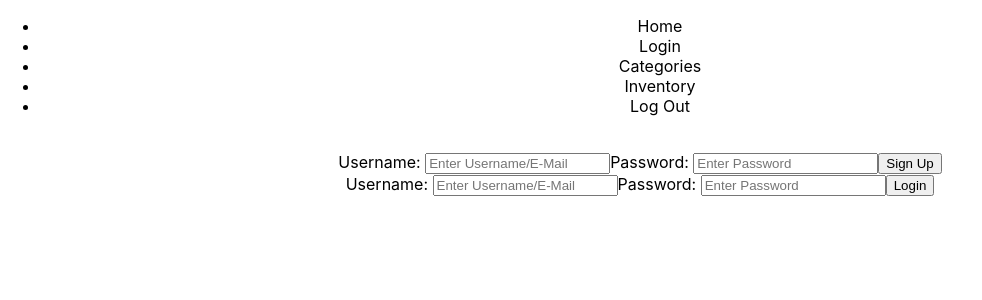
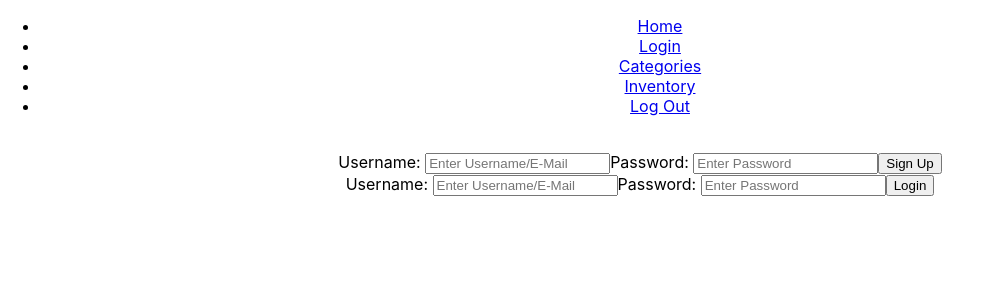
Before and after one commit to djbalabis/FP-Marketplace-client, a React (Create React App) app: page / in a window 1280 px wide. Shown: the top 300 px of the page, without its empty margins (0-982 px from the left). Built offline with nearby package versions, Linux system fonts and the light colour scheme.

Commit message:
added href to navbar links

```diff
--- a/src/components/NavBar.js
+++ b/src/components/NavBar.js
@@ -11,11 +11,11 @@ export const NavBar = () => {
 
         <nav>
             <ul>
-                <li> Home </li>
-                <li> Login </li>
-                <li> Categories </li>
-                <li> Inventory </li>
-                <li> Log Out </li>
+                <li> <a href="/">Home</a> </li>
+                <li> <a href="/Login">Login</a></li>
+                <li> <a href="/Categories">Categories</a> </li>
+                <li> <a href="/Inventory">Inventory</a> </li>
+                <li> <a href="/Logout">Log Out</a> </li>
             </ul>
         </nav>
       </div>
```
